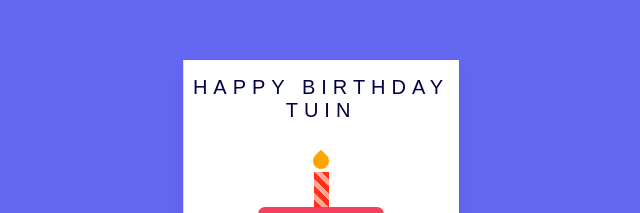
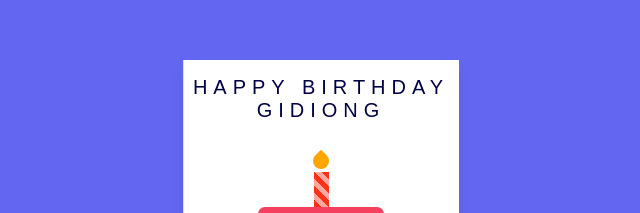
Before and after one commit to gerrygeop/birthday-card, a plain HTML site: page index.html in a window 1280 px wide. Shown: the part 185-398 px from the top of the page, 9-649 px from the left. Drawn offline with Linux system fonts and the light colour scheme.

```diff
--- a/index.html
+++ b/index.html
@@ -12,7 +12,7 @@
     <div class="card">
         <div class="outside">
             <div class="front">
-                <p>Happy Birthday Tuin</p>
+                <p>Happy Birthday Gidiong</p>
 
                 <div class="cake">
                     <div class="top-layer"></div>
```
